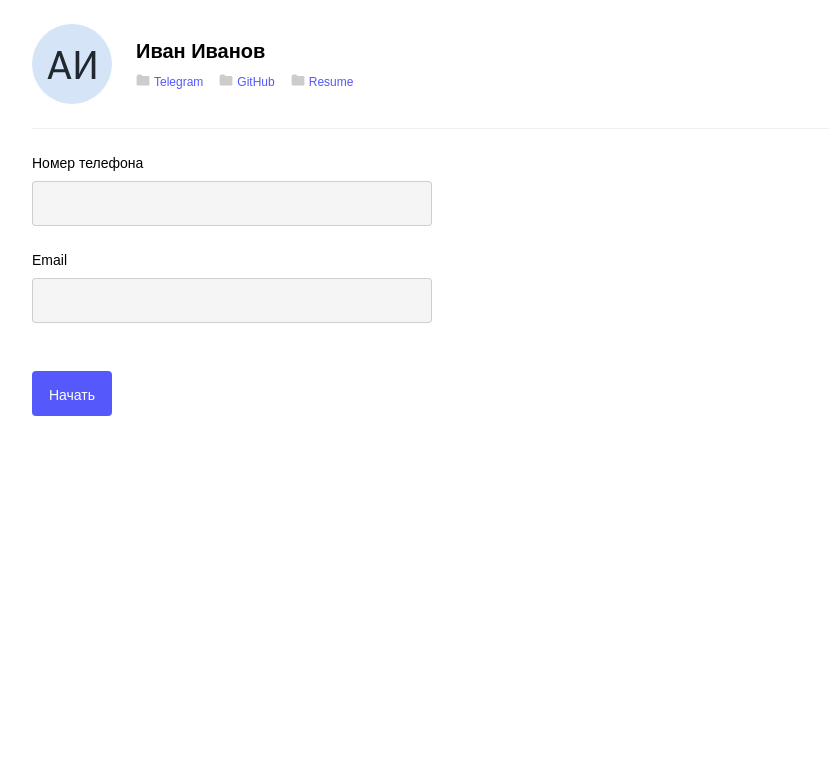
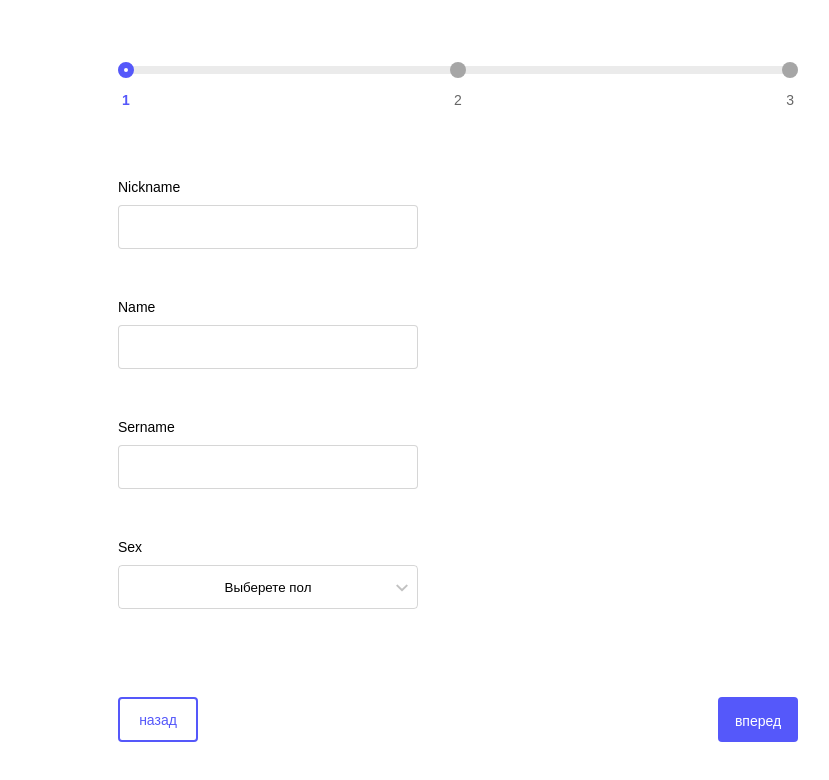
Before and after one commit to RabotaemActivno/test-bootcamp, a React (Create React App) app: page / in a window 1280 px wide. Shown: the top 780 px of the page, without its empty margins (182-1011 px from the left). Built offline with nearby package versions, Linux system fonts and the light colour scheme.

Commit message:
-startPage

```diff
--- a/src/App.tsx
+++ b/src/App.tsx
@@ -1,11 +1,12 @@
 import React from 'react';
+import { StartPage } from './pages/StartPage';
 import { Home } from './pages/home';
 import styles from './App.module.scss'
 
 function App() {
   return (
     <div className={styles.wrapper}>
-      <Home/>
+      <StartPage/>
     </div>
   );
 }
--- /dev/null
+++ b/src/components/Dropdown/Dropdown.module.scss
@@ -0,0 +1,64 @@
+.dropdown {
+    position: relative;
+    display: inline-block;
+    margin-bottom: 88px;
+
+    button {
+        padding: 12px;
+        width: 300px;
+        height: 44px;
+        border-radius: 4px;
+        border: 1px solid rgba(0, 0, 0, 0.16);
+        appearance: none;
+        background: transparent;
+        cursor: pointer;
+        pointer-events: auto;
+    }
+
+    .dropdown_content {
+        display: none;
+        position: absolute;
+        background-color: white;
+        width: 100%;
+        box-shadow: 0px 4px 20px rgba(0, 0, 0, 0.08);
+        z-index: 1;
+
+        &_wrapper {
+            display: flex;
+            flex-direction: column;
+            justify-content: space-between;
+            // height: 80px;
+            div {
+                display: flex;
+                align-items: center;
+                height: 40px;
+                color: black;
+                cursor: pointer;
+                font-weight: 400;
+                font-size: 14px;
+                line-height: 20px;
+                span{
+                    gap: 2px;
+                    margin-left: 12px;
+                }
+                &:hover {
+                    background-color: rgba(231, 226, 226, 0.48);
+                }
+            }
+        }
+
+    }
+    .dropdown_content_active {
+        display: block;
+    }
+
+
+    &::after {
+        content: url('./Vector.svg');
+        position: absolute;
+        top: 50%;
+        right: 10px;
+        transform: translateY(-50%);
+        pointer-events: none;
+    }
+}
--- /dev/null
+++ b/src/components/Dropdown/index.tsx
@@ -0,0 +1,47 @@
+import styles from './Dropdown.module.scss';
+import { useState } from 'react';
+
+type DropdownState = {
+    title: string;
+    isOpen: boolean;
+};
+
+export function Dropdown() {
+    const class1 = styles.dropdown_content;
+    const class2 = styles.dropdown_content_active;
+    const [dropdownState, setDropdownState] = useState<DropdownState>({
+        title: 'Выберете пол',
+        isOpen: false,
+    });
+
+    const onClickHandler = () => {
+        setDropdownState((prevState) => ({
+            ...prevState,
+            isOpen: !prevState.isOpen,
+        }));
+    };
+
+    const onOptionClick = (value: string) => {
+        setDropdownState((prevState) => ({
+            ...prevState,
+            title: value,
+            isOpen: false,
+        }));
+    };
+
+    return (
+        <div className={styles.dropdown}>
+            <button onClick={onClickHandler}>{dropdownState.title}</button>
+            <div className={`${class1} ${dropdownState.isOpen ? class2 : ''}`}>
+                <div className={styles.dropdown_content_wrapper}>
+                    <div onClick={() => onOptionClick('man')}>
+                        <span>man</span>
+                    </div>
+                    <div onClick={() => onOptionClick('woman')}>
+                        <span>woman</span>
+                    </div>
+                </div>
+            </div>
+        </div>
+    );
+}
--- /dev/null
+++ b/src/pages/StartPage/StartPage.module.scss
@@ -0,0 +1,92 @@
+.root {
+    padding: 66px 110px;
+    height: 850px;
+}
+
+.progressLine_line {
+    width: 680px;
+    height: 8px;
+    background: rgba(0, 0, 0, 0.08);
+    border-radius: 8px;
+    position: relative;
+    margin-bottom: 103px;
+}
+
+.dot_wrapper {
+    margin: 0 auto;
+    width: 680px;
+    display: flex;
+    justify-content: space-between;
+    position: absolute;
+    top: 62px;
+    left: 0;
+    right: 0;
+}
+
+.dot {
+    height: 16px;
+    width: 16px;
+    border-radius: 50%;
+    background: #A6A6A6;
+
+    &:first-child {
+        background: white;
+        border: 6px solid #5558FA;
+    }
+}
+
+.numbers:first-child {
+    color: #5558FA;
+    font-weight: 600;
+    font-size: 14px;
+    line-height: 20px;
+}
+
+.number_wrapper {
+    padding-left: 4px;
+    padding-right: 4px;
+    font-size: 14px;
+    line-height: 20px;
+    margin: 0 auto;
+    width: 680px;
+    display: flex;
+    justify-content: space-between;
+    position: absolute;
+    top: 90px;
+    left: 0;
+    right: 0;
+    color: #666666;
+}
+
+.field_wrapper {
+    margin-bottom: 48px;
+    font-size: 14px;
+    line-height: 20px;
+
+    div {
+        font-weight: 400;
+        margin-bottom: 8px;
+    }
+
+    input {
+        padding: 12px;
+        width: 300px;
+        height: 44px;
+        border-radius: 4px;
+        border: 1px solid rgba(0, 0, 0, 0.16);
+    }
+}
+
+.dropdown_wrapper {
+    font-size: 14px;
+    line-height: 20px;
+    .subtitle{
+        font-weight: 400px;
+        margin-bottom: 8px;
+    }
+}
+
+.button_wrapper{
+    display: flex;
+    justify-content: space-between;
+}
--- /dev/null
+++ b/src/pages/StartPage/index.tsx
@@ -0,0 +1,45 @@
+import styles from './StartPage.module.scss'
+import { Button } from '../../components/Button'
+import { Dropdown } from '../../components/Dropdown'
+
+export function StartPage() {
+    return (
+        <div className={styles.root}>
+            <div>
+                <div className={styles.progressLine_line}></div>
+                <div className={styles.dot_wrapper}>
+                    <div className={styles.dot}></div>
+                    <div className={styles.dot}></div>
+                    <div className={styles.dot}></div>
+                </div>
+                <div className={styles.number_wrapper}>
+                    <div className={styles.numbers}>1</div>
+                    <div className={styles.numbers}>2</div>
+                    <div className={styles.numbers}>3</div>
+                </div>
+            </div>
+            <div>
+                <div className={styles.field_wrapper}>
+                    <div>Nickname</div>
+                    <input type="text" />
+                </div>
+                <div className={styles.field_wrapper}>
+                    <div>Name</div>
+                    <input type="text" />
+                </div>
+                <div className={styles.field_wrapper}>
+                    <div>Sername</div>
+                    <input type="text" />
+                </div>
+                <div className={styles.dropdown_wrapper}>
+                    <div className={styles.subtitle}>Sex</div>
+                    <Dropdown/>
+                </div>
+                <div className={styles.button_wrapper}>
+                    <Button text='назад' buttonType={2} />
+                    <Button text='вперед' buttonType={1} />
+                </div>
+            </div>
+        </div>
+    )
+}
--- a/src/pages/home/Home.module.scss
+++ b/src/pages/home/Home.module.scss
@@ -1,4 +1,4 @@
-.root {
+.root{
     padding: 24px;
 }
 
```
Also changed, not shown: src/components/Dropdown/Vector.svg (added).
